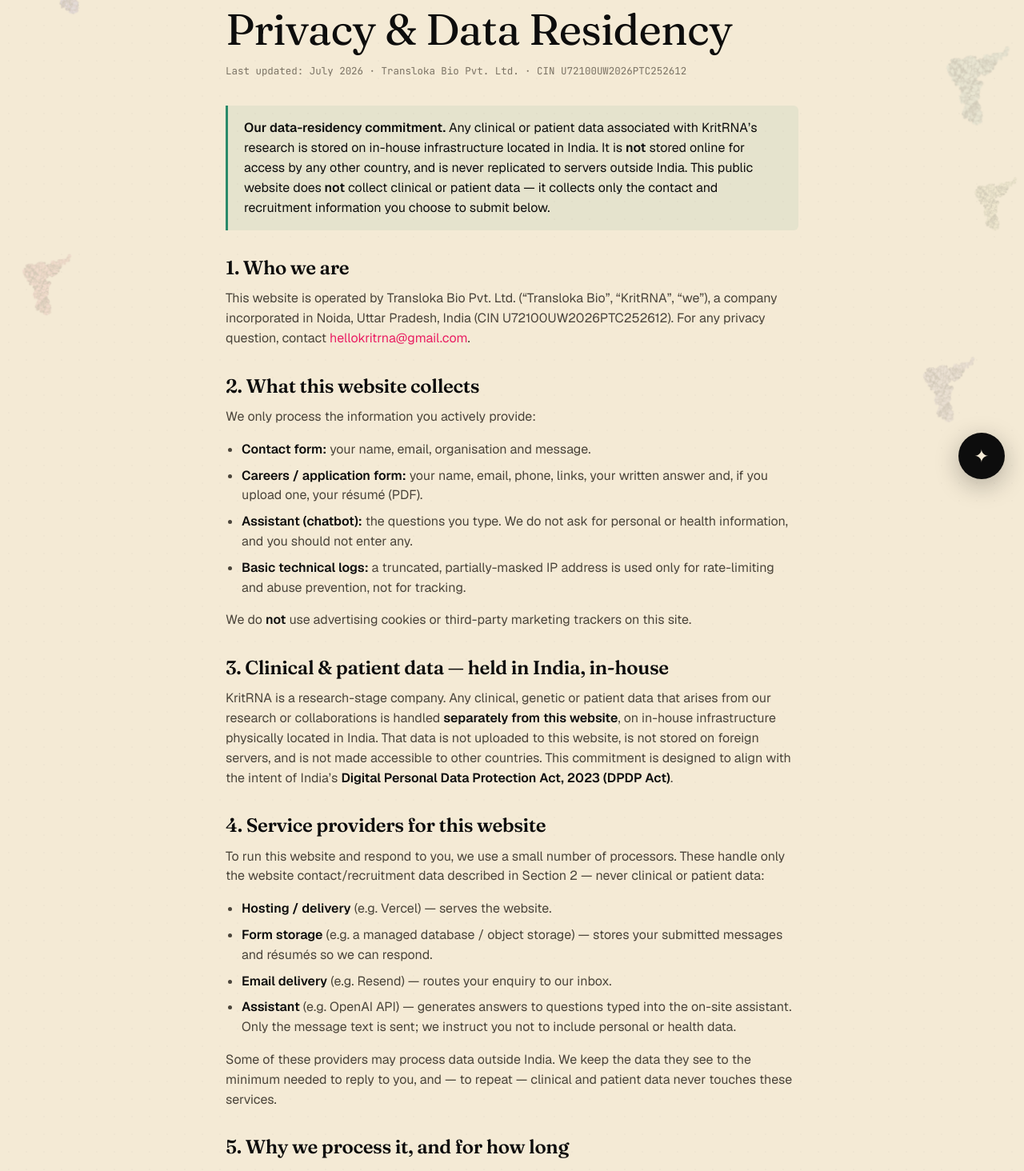
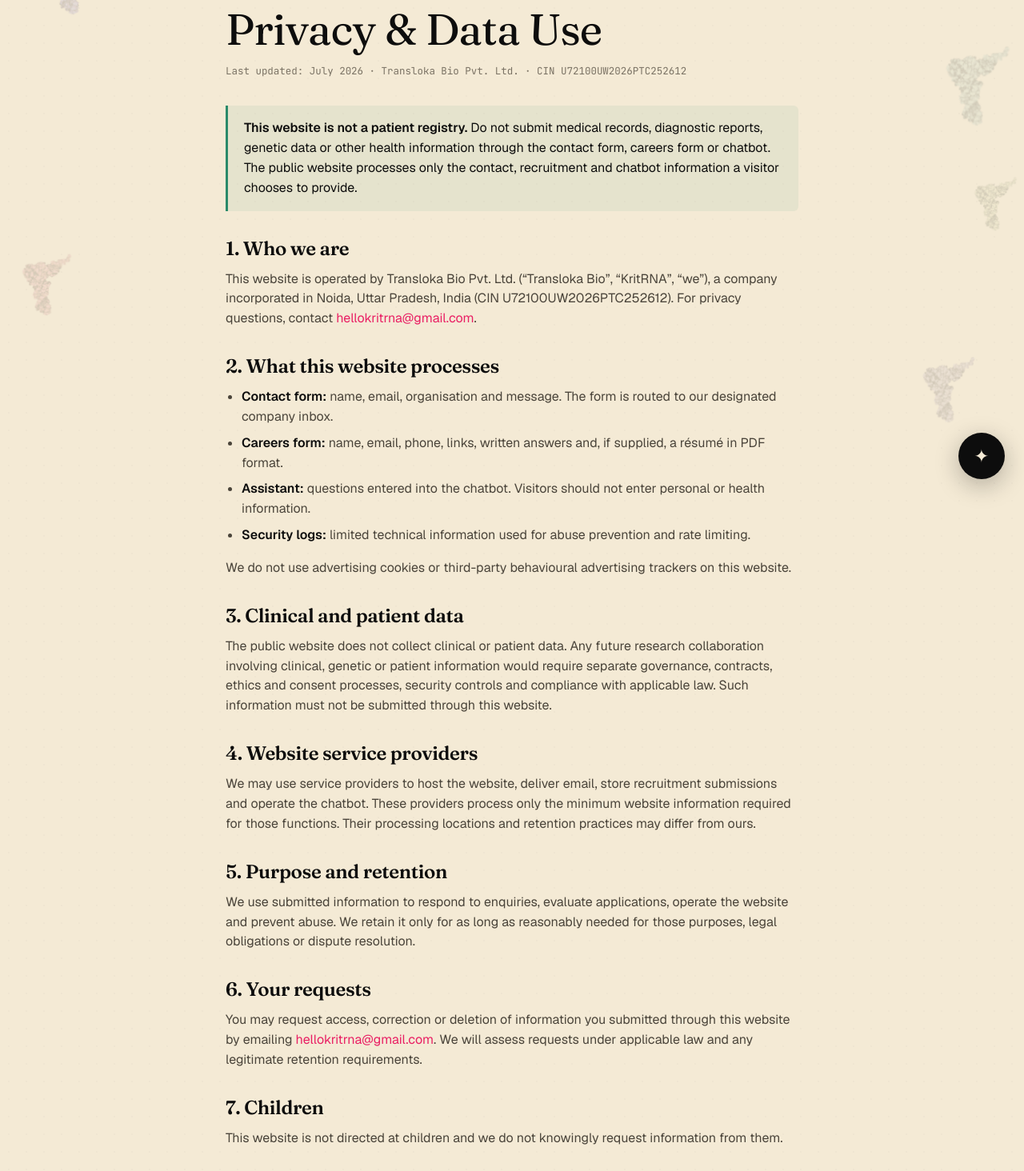
Before and after one commit to transloka786/trasnloka-website, a Next.js app: page /privacy in a window 1280 px wide. Shown: the part 177-1641 px from the top of the page at 80% size. Built offline with nearby package versions, Linux system fonts and the light colour scheme.

Commit message:
Clarify website data use without unverified residency claims

```diff
--- a/src/app/privacy/page.tsx
+++ b/src/app/privacy/page.tsx
@@ -2,8 +2,8 @@ import type { Metadata } from 'next';
 import { SITE } from '@/lib/content';
 
 export const metadata: Metadata = {
-  title: 'Privacy & Data Residency',
-  description: 'How KritRNA / Transloka Bio handles data. Clinical and patient data is held on in-house infrastructure in India and never replicated abroad. This website collects only contact and recruitment data.',
+  title: 'Privacy & Data Use',
+  description: 'How KritRNA / Transloka Bio handles website contact, recruitment and chatbot information. This public website is not a patient registry and must not be used to submit medical records.',
 };
 
 export default function PrivacyPage() {
@@ -12,55 +12,43 @@ export default function PrivacyPage() {
     <section style={{ borderTop: 'none' }}>
       <div className="wrap" style={{ maxWidth: 780 }}>
         <div className="eyebrow" style={{ marginBottom: 20 }}>Legal</div>
-        <h1 className="h1" style={{ fontSize: 'clamp(2rem,5vw,3.4rem)' }}>Privacy & Data Residency</h1>
+        <h1 className="h1" style={{ fontSize: 'clamp(2rem,5vw,3.4rem)' }}>Privacy & Data Use</h1>
         <p style={{ fontFamily: 'var(--mono)', fontSize: '.78rem', color: 'var(--ink-mute)', marginTop: 14 }}>Last updated: {updated} · {SITE.legal} · CIN {SITE.cin}</p>
 
         <div className="prose" style={{ marginTop: 34 }}>
           <div className="callout">
-            <strong>Our data-residency commitment.</strong> Any clinical or patient data associated with KritRNA’s
-            research is stored on in-house infrastructure located in India. It is <strong>not</strong> stored online for
-            access by any other country, and is never replicated to servers outside India. This public website does
-            <strong> not</strong> collect clinical or patient data — it collects only the contact and recruitment
-            information you choose to submit below.
+            <strong>This website is not a patient registry.</strong> Do not submit medical records, diagnostic reports, genetic data or other health information through the contact form, careers form or chatbot. The public website processes only the contact, recruitment and chatbot information a visitor chooses to provide.
           </div>
 
           <h2>1. Who we are</h2>
-          <p>This website is operated by {SITE.legal} (“Transloka Bio”, “KritRNA”, “we”), a company incorporated in Noida, Uttar Pradesh, India (CIN {SITE.cin}). For any privacy question, contact <a href={`mailto:${SITE.email}`} style={{ color: 'var(--magenta)' }}>{SITE.email}</a>.</p>
+          <p>This website is operated by {SITE.legal} (“Transloka Bio”, “KritRNA”, “we”), a company incorporated in Noida, Uttar Pradesh, India (CIN {SITE.cin}). For privacy questions, contact <a href={`mailto:${SITE.email}`} style={{ color: 'var(--magenta)' }}>{SITE.email}</a>.</p>
 
-          <h2>2. What this website collects</h2>
-          <p>We only process the information you actively provide:</p>
+          <h2>2. What this website processes</h2>
           <ul>
-            <li><strong>Contact form:</strong> your name, email, organisation and message.</li>
-            <li><strong>Careers / application form:</strong> your name, email, phone, links, your written answer and, if you upload one, your résumé (PDF).</li>
-            <li><strong>Assistant (chatbot):</strong> the questions you type. We do not ask for personal or health information, and you should not enter any.</li>
-            <li><strong>Basic technical logs:</strong> a truncated, partially-masked IP address is used only for rate-limiting and abuse prevention, not for tracking.</li>
+            <li><strong>Contact form:</strong> name, email, organisation and message. The form is routed to our designated company inbox.</li>
+            <li><strong>Careers form:</strong> name, email, phone, links, written answers and, if supplied, a résumé in PDF format.</li>
+            <li><strong>Assistant:</strong> questions entered into the chatbot. Visitors should not enter personal or health information.</li>
+            <li><strong>Security logs:</strong> limited technical information used for abuse prevention and rate limiting.</li>
           </ul>
-          <p>We do <strong>not</strong> use advertising cookies or third-party marketing trackers on this site.</p>
+          <p>We do not use advertising cookies or third-party behavioural advertising trackers on this website.</p>
 
-          <h2>3. Clinical & patient data — held in India, in-house</h2>
-          <p>KritRNA is a research-stage company. Any clinical, genetic or patient data that arises from our research or collaborations is handled <strong>separately from this website</strong>, on in-house infrastructure physically located in India. That data is not uploaded to this website, is not stored on foreign servers, and is not made accessible to other countries. This commitment is designed to align with the intent of India’s <strong>Digital Personal Data Protection Act, 2023 (DPDP Act)</strong>.</p>
+          <h2>3. Clinical and patient data</h2>
+          <p>The public website does not collect clinical or patient data. Any future research collaboration involving clinical, genetic or patient information would require separate governance, contracts, ethics and consent processes, security controls and compliance with applicable law. Such information must not be submitted through this website.</p>
 
-          <h2>4. Service providers for this website</h2>
-          <p>To run this website and respond to you, we use a small number of processors. These handle only the website contact/recruitment data described in Section 2 — never clinical or patient data:</p>
-          <ul>
-            <li><strong>Hosting / delivery</strong> (e.g. Vercel) — serves the website.</li>
-            <li><strong>Form storage</strong> (e.g. a managed database / object storage) — stores your submitted messages and résumés so we can respond.</li>
-            <li><strong>Email delivery</strong> (e.g. Resend) — routes your enquiry to our inbox.</li>
-            <li><strong>Assistant</strong> (e.g. OpenAI API) — generates answers to questions typed into the on-site assistant. Only the message text is sent; we instruct you not to include personal or health data.</li>
-          </ul>
-          <p>Some of these providers may process data outside India. We keep the data they see to the minimum needed to reply to you, and — to repeat — clinical and patient data never touches these services.</p>
+          <h2>4. Website service providers</h2>
+          <p>We may use service providers to host the website, deliver email, store recruitment submissions and operate the chatbot. These providers process only the minimum website information required for those functions. Their processing locations and retention practices may differ from ours.</p>
 
-          <h2>5. Why we process it, and for how long</h2>
-          <p>We use your information solely to respond to your enquiry, evaluate applications, and keep the site secure. We retain contact and application data only as long as needed for those purposes, after which it is deleted or anonymised.</p>
+          <h2>5. Purpose and retention</h2>
+          <p>We use submitted information to respond to enquiries, evaluate applications, operate the website and prevent abuse. We retain it only for as long as reasonably needed for those purposes, legal obligations or dispute resolution.</p>
 
-          <h2>6. Your rights</h2>
-          <p>You may ask us to access, correct or delete the personal data you have submitted through this site. Email <a href={`mailto:${SITE.email}`} style={{ color: 'var(--magenta)' }}>{SITE.email}</a> and we will act on reasonable requests.</p>
+          <h2>6. Your requests</h2>
+          <p>You may request access, correction or deletion of information you submitted through this website by emailing <a href={`mailto:${SITE.email}`} style={{ color: 'var(--magenta)' }}>{SITE.email}</a>. We will assess requests under applicable law and any legitimate retention requirements.</p>
 
           <h2>7. Children</h2>
-          <p>This website is not directed at children and we do not knowingly collect their data.</p>
+          <p>This website is not directed at children and we do not knowingly request information from them.</p>
 
           <h2>8. Changes</h2>
-          <p>We may update this policy as the company and its systems evolve. Material changes will be reflected by the “last updated” date above.</p>
+          <p>We may update this policy as the company, website and service providers evolve. Material changes will be reflected in the date above.</p>
         </div>
       </div>
     </section>
```
